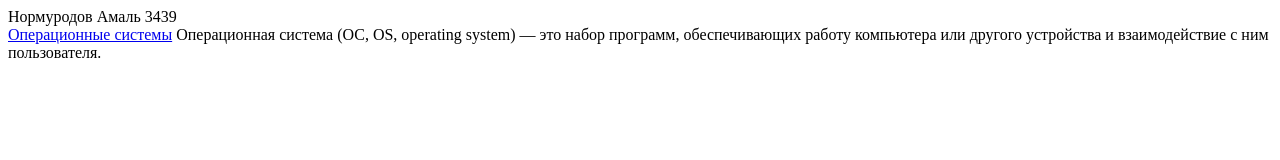
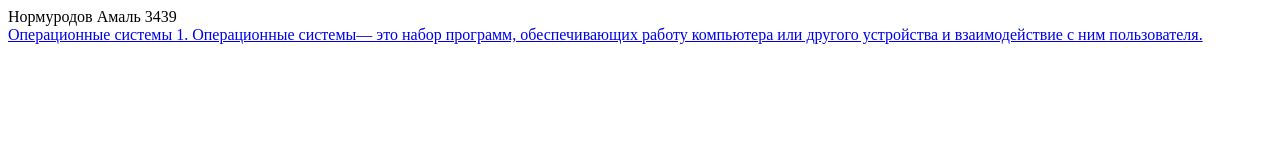
Before and after one commit to Amalchik172008/04.09, a plain HTML site: page index.html in a window 1280 px wide. Drawn offline with Linux system fonts and the light colour scheme.

Commit message:
Update index.html

```diff
--- a/index.html
+++ b/index.html
@@ -8,7 +8,8 @@
 <body>
 Нормуродов Амаль 3439
     <br>
-    <a href="oper.html">Операционные системы</a> Операционная система (ОС, OS, operating system) — это набор программ, обеспечивающих работу компьютера или другого устройства и взаимодействие с ним пользователя.
+    <a href="oper.html">Операционные системы
+        1. Операционные системы— это набор программ, обеспечивающих работу компьютера или другого устройства и взаимодействие с ним пользователя.</a>
 </body>
 
 </html>
```
